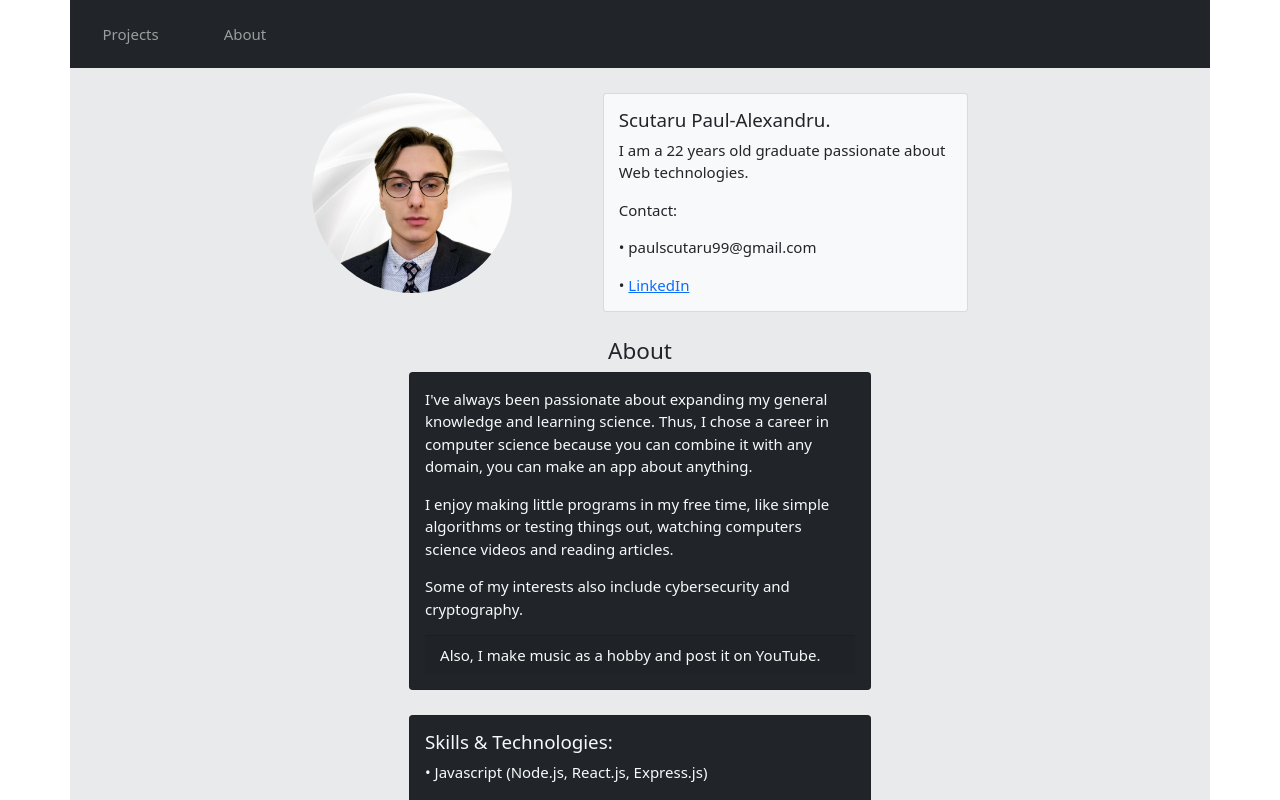
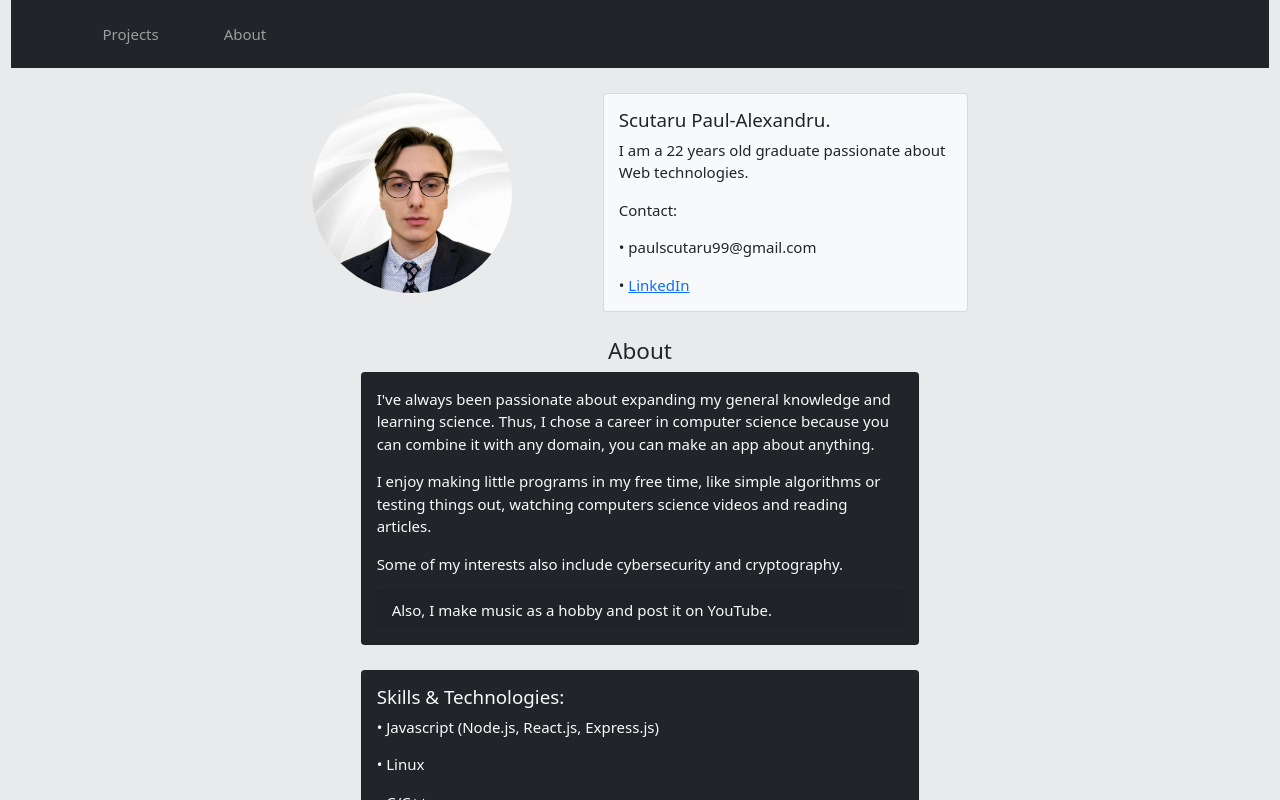
Before and after one commit to paulscutaru/Portfolio, a React (Create React App) app: page / in a window 1280 px wide. Shown: the top 800 px of the page. Built offline with nearby package versions, Linux system fonts and the light colour scheme.

Commit message:
Updated dependencies

```diff
--- a/src/About.js
+++ b/src/About.js
@@ -8,7 +8,7 @@ function About(props) {
     <Container className="about-container margin-top margin-bottom">
       <h4>About</h4>
       <Row className="justify-content-md-center">
-        <Col xs={12} sm={6} md={5}>
+        <Col xs={12} sm={6} md={6}>
           <Card className="about margin-bottom" bg="dark" text="light">
             <Card.Body>
               <Card.Text>I've always been passionate about expanding my general knowledge and
--- a/src/App.css
+++ b/src/App.css
@@ -1,6 +1,5 @@
 *{
   font-size: 15px;
-  padding: 0px;
 }
 
 .margin-sides{
--- a/src/App.js
+++ b/src/App.js
@@ -10,8 +10,7 @@ import 'bootstrap/dist/css/bootstrap.min.css'
 
 function App() {
   return (
-    <div >
-      <Container className="main-container" >
+      <Container fluid className="main-container" >
         <Navbar bg="dark" variant="dark" expand="lg" >
           <Container>
             <Navbar.Toggle aria-controls="basic-navbar-nav" />
@@ -51,7 +50,6 @@ function App() {
 
         <Footer/>
       </Container>
-    </div>
   );
 }
 
--- a/src/Thumbnail.js
+++ b/src/Thumbnail.js
@@ -6,7 +6,7 @@ function Thumbnail(props) {
     return (
         <Container>
             <Row className="justify-content-md-center">
-                <Col xs={12} sm={6} md={6}>
+                <Col xs={12} sm={6} md={7}>
                     <Card bg="dark" text="light" className="project">
                         <Card.Body>
                             <Card.Title>{props.title}</Card.Title>
```
